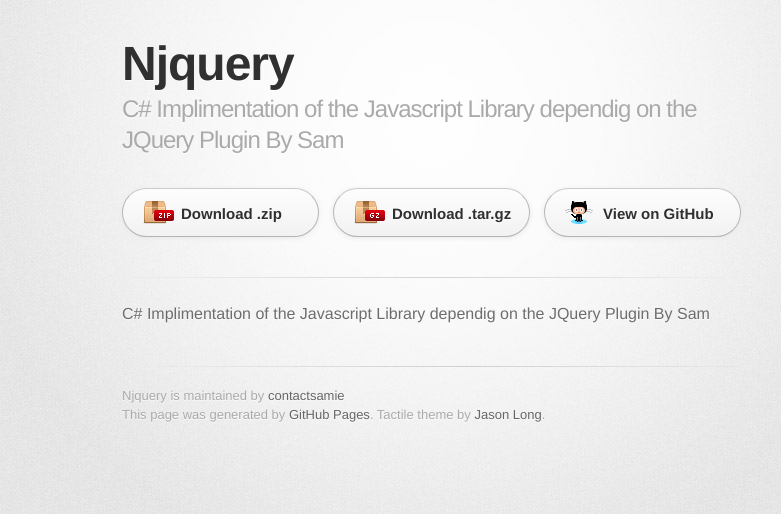
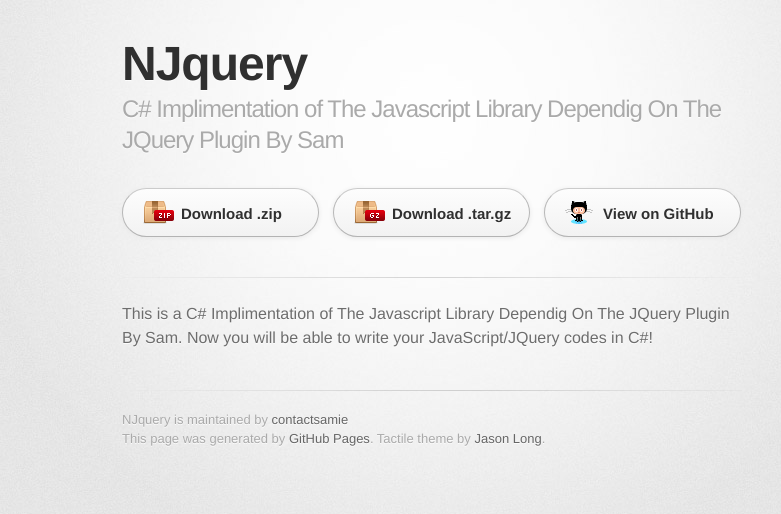
Before and after one commit to contactsamie/NJQuery, a plain HTML site: page index.html in a window 1280 px wide. Shown: the whole page, without its empty margins (208-989 px from the left). Drawn offline with Linux system fonts and the light colour scheme; a web font is replaced by a local one.

Commit message:
Create gh-pages branch via GitHub

```diff
--- a/index.html
+++ b/index.html
@@ -10,7 +10,7 @@
     <!--[if lt IE 9]>
     <script src="//html5shiv.googlecode.com/svn/trunk/html5.js"></script>
     <![endif]-->
-    <title>Njquery by contactsamie</title>
+    <title>NJquery by contactsamie</title>
   </head>
 
   <body>
@@ -18,8 +18,8 @@
       <div class="inner">
 
         <header>
-          <h1>Njquery</h1>
-          <h2>C# Implimentation of the Javascript Library dependig on the JQuery Plugin By Sam</h2>
+          <h1>NJquery</h1>
+          <h2>C# Implimentation of The Javascript Library Dependig On The JQuery Plugin By Sam</h2>
         </header>
 
         <section id="downloads" class="clearfix">
@@ -31,11 +31,12 @@
         <hr>
 
         <section id="main_content">
-          <p>C# Implimentation of the Javascript Library dependig on the JQuery Plugin By Sam</p>
+          <p>This is a C# Implimentation of The Javascript Library Dependig On The JQuery Plugin By Sam.
+Now you will be able to write your JavaScript/JQuery codes in C#!</p>
         </section>
 
         <footer>
-          Njquery is maintained by <a href="https://github.com/contactsamie">contactsamie</a><br>
+          NJquery is maintained by <a href="https://github.com/contactsamie">contactsamie</a><br>
           This page was generated by <a href="http://pages.github.com">GitHub Pages</a>. Tactile theme by <a href="http://twitter.com/jasonlong">Jason Long</a>.
         </footer>
 
--- a/params.json
+++ b/params.json
@@ -1 +1 @@
-{"note":"Don't delete this file! It's used internally to help with page regeneration.","google":"","tagline":"C# Implimentation of the Javascript Library dependig on the JQuery Plugin By Sam","body":"C# Implimentation of the Javascript Library dependig on the JQuery Plugin By Sam","name":"Njquery"}
+{"tagline":"C# Implimentation of The Javascript Library Dependig On The JQuery Plugin By Sam","note":"Don't delete this file! It's used internally to help with page regeneration.","google":"","body":"This is a C# Implimentation of The Javascript Library Dependig On The JQuery Plugin By Sam.\r\nNow you will be able to write your JavaScript/JQuery codes in C#!","name":"NJquery"}
```
